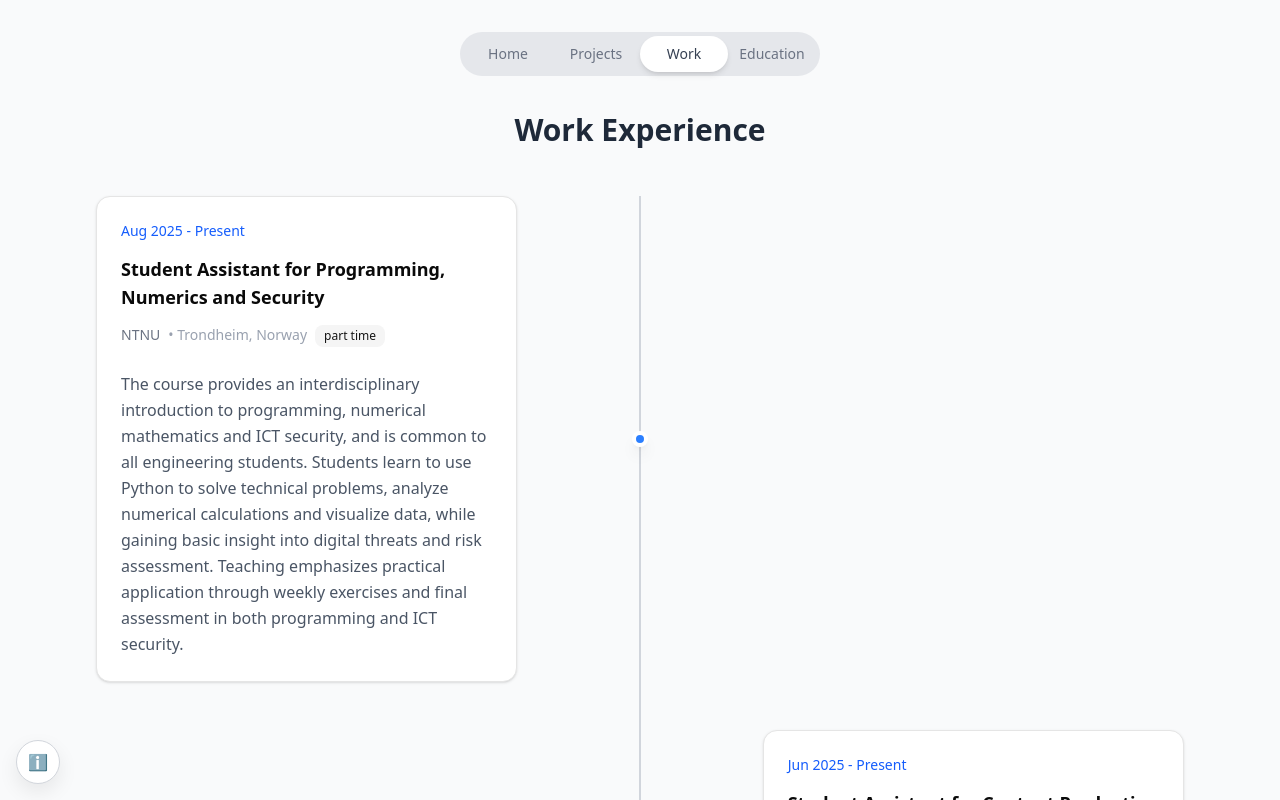
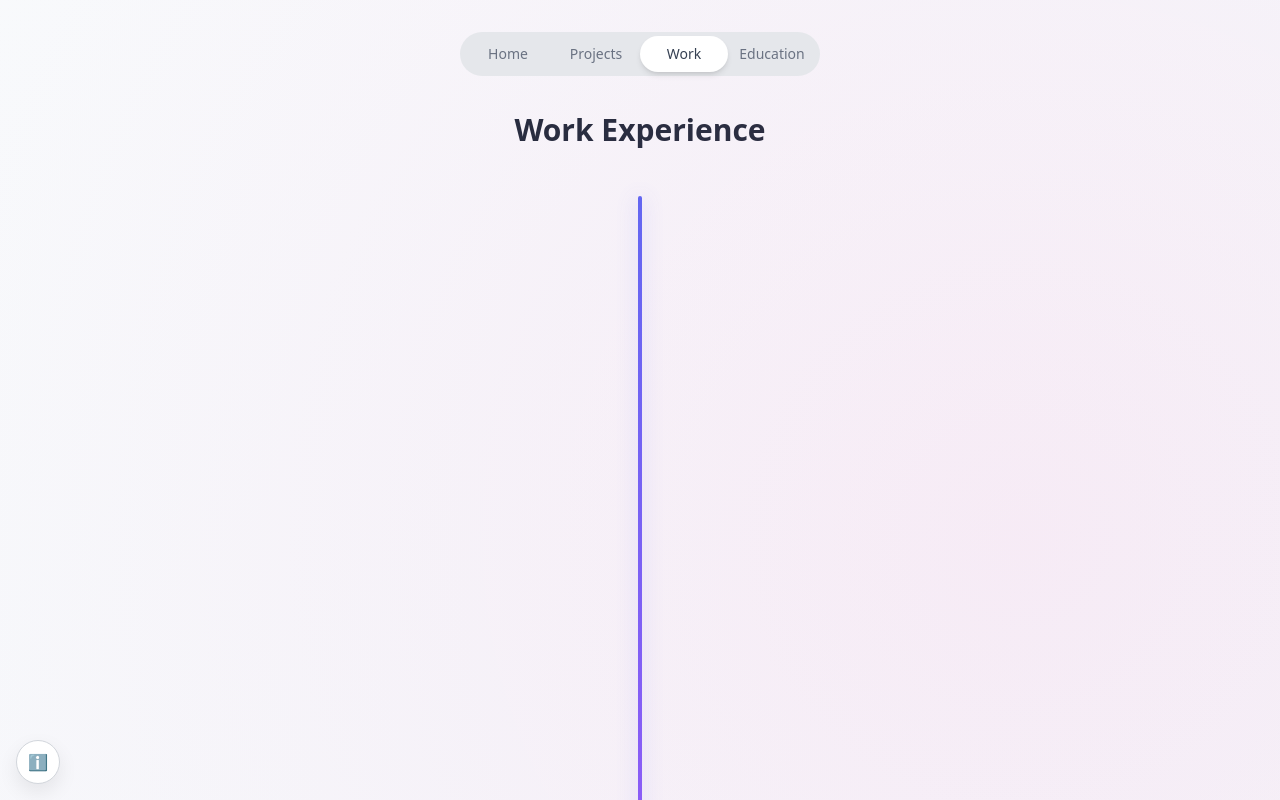
Before and after one commit to kdm-kev-NTNU/AboutMe, a Vue app in the folder frontend/homepage/: page /work-experience in a window 1280 px wide. Shown: the top 800 px of the page. Built offline with nearby package versions, Linux system fonts and the light colour scheme.

Commit message:
add gradient styling to timeline

```diff
--- a/frontend/homepage/src/views/WorkExperienceView.vue
+++ b/frontend/homepage/src/views/WorkExperienceView.vue
@@ -66,39 +66,49 @@ const experiences = computed(() => {
 
       <!-- Timeline Container -->
       <div class="relative timeline-mobile">
-        <!-- Vertical Line -->
-        <div class="absolute left-1/2 transform -translate-x-1/2 w-0.5 h-full bg-gray-300 timeline-line hidden md:block"></div>
+        <!-- Vertical Line with Gradient -->
+        <div class="absolute left-1/2 transform -translate-x-1/2 w-1 h-full bg-gradient-to-b from-indigo-500 via-purple-500 to-pink-500 rounded-full timeline-line hidden md:block shadow-lg"></div>
 
         <!-- Timeline Items -->
-        <div class="space-y-12">
+        <div class="space-y-16">
           <div
             v-for="(experience, index) in experiences"
             :key="index"
-            class="relative flex items-center timeline-item"
+            class="relative flex items-center timeline-item group"
             :class="index % 2 === 0 ? 'justify-start md:justify-start' : 'justify-end md:justify-end'"
           >
-            <!-- Timeline Dot -->
-            <div class="absolute left-1/2 transform -translate-x-1/2 w-4 h-4 bg-blue-500 rounded-full border-4 border-white shadow-lg z-10 timeline-dot hidden md:block"></div>
+            <!-- Timeline Dot with Enhanced Styling -->
+            <div class="absolute left-1/2 transform -translate-x-1/2 w-6 h-6 bg-gradient-to-br from-indigo-500 to-purple-600 rounded-full border-4 border-white shadow-xl z-10 timeline-dot hidden md:block transition-all duration-300 group-hover:scale-125 group-hover:shadow-2xl">
+              <div class="absolute inset-1 bg-white rounded-full opacity-20"></div>
+            </div>
 
-            <!-- Content Card -->
+            <!-- Content Card with Enhanced Styling -->
             <div
               class="w-full md:w-5/12 timeline-content"
               :class="index % 2 === 0 ? 'pr-0 md:pr-8' : 'pl-0 md:pl-8'"
             >
-              <Card class="hover:shadow-lg transition-shadow duration-300">
-                <CardHeader>
-                  <div class="text-sm font-medium text-blue-600 mb-2">{{ experience.period }}</div>
-                  <CardTitle class="text-lg">{{ experience.title }}</CardTitle>
-                  <div class="flex flex-wrap gap-2 mt-2">
-                    <span class="text-sm text-gray-500 font-medium">{{ experience.company }}</span>
-                    <span v-if="experience.location" class="text-sm text-gray-400">• {{ experience.location }}</span>
-                    <Badge v-if="experience.type" variant="secondary" class="text-xs">
+              <Card class="hover:shadow-2xl transition-all duration-500 transform hover:-translate-y-2 bg-white border-0 shadow-lg overflow-hidden">
+                <!-- Gradient Header -->
+                <div class="h-1 bg-gradient-to-r from-indigo-500 via-purple-500 to-pink-500"></div>
+
+                <CardHeader class="pb-4">
+                  <div class="flex items-center justify-between mb-3">
+                    <div class="text-sm font-semibold bg-gradient-to-r from-indigo-600 to-purple-600 bg-clip-text text-transparent">
+                      {{ experience.period }}
+                    </div>
+                    <div class="w-2 h-2 bg-gradient-to-r from-indigo-400 to-purple-400 rounded-full"></div>
+                  </div>
+                  <CardTitle class="text-xl font-bold text-gray-800 mb-3">{{ experience.title }}</CardTitle>
+                  <div class="flex flex-wrap gap-3 mt-2">
+                    <span class="text-sm text-gray-600 font-semibold bg-gray-50 px-3 py-1 rounded-full">{{ experience.company }}</span>
+                    <span v-if="experience.location" class="text-sm text-gray-500 bg-gray-100 px-3 py-1 rounded-full">📍 {{ experience.location }}</span>
+                    <Badge v-if="experience.type" variant="secondary" class="text-xs bg-gradient-to-r from-indigo-100 to-purple-100 text-indigo-700 border-0">
                       {{ experience.type.replace('-', ' ') }}
                     </Badge>
                   </div>
                 </CardHeader>
-                <CardContent>
-                  <p class="text-gray-600 leading-relaxed">{{ experience.description }}</p>
+                <CardContent class="pt-0">
+                  <p class="text-gray-700 leading-relaxed text-sm">{{ experience.description }}</p>
                 </CardContent>
               </Card>
             </div>
@@ -112,35 +122,141 @@ const experiences = computed(() => {
 <style scoped>
 .work-experience {
   min-height: 100vh;
-  background-color: #f9fafb;
+  background: linear-gradient(135deg, #f8fafc 0%, #f1f5f9 100%);
+  position: relative;
 }
 
-/* Mobile Timeline - Stack vertically */
+.work-experience::before {
+  content: '';
+  position: absolute;
+  top: 0;
+  left: 0;
+  right: 0;
+  bottom: 0;
+  background: radial-gradient(circle at 20% 80%, rgba(120, 119, 198, 0.1) 0%, transparent 50%),
+              radial-gradient(circle at 80% 20%, rgba(255, 119, 198, 0.1) 0%, transparent 50%);
+  pointer-events: none;
+}
+
+/* Timeline Animations */
+.timeline-item {
+  opacity: 0;
+  transform: translateY(30px);
+  animation: fadeInUp 0.6s ease-out forwards;
+}
+
+.timeline-item:nth-child(1) { animation-delay: 0.1s; }
+.timeline-item:nth-child(2) { animation-delay: 0.2s; }
+.timeline-item:nth-child(3) { animation-delay: 0.3s; }
+.timeline-item:nth-child(4) { animation-delay: 0.4s; }
+.timeline-item:nth-child(5) { animation-delay: 0.5s; }
+
+@keyframes fadeInUp {
+  to {
+    opacity: 1;
+    transform: translateY(0);
+  }
+}
+
+/* Enhanced Timeline Line */
+.timeline-line {
+  background: linear-gradient(180deg,
+    #6366f1 0%,
+    #8b5cf6 25%,
+    #a855f7 50%,
+    #ec4899 75%,
+    #f97316 100%
+  );
+  box-shadow: 0 0 20px rgba(99, 102, 241, 0.3);
+}
+
+/* Timeline Dot Enhancements */
+.timeline-dot {
+  background: linear-gradient(135deg, #6366f1 0%, #8b5cf6 100%);
+  box-shadow: 0 0 0 4px rgba(255, 255, 255, 0.8),
+              0 4px 20px rgba(99, 102, 241, 0.4);
+}
+
+.timeline-dot::before {
+  content: '';
+  position: absolute;
+  inset: -8px;
+  border-radius: 50%;
+  background: linear-gradient(135deg, #6366f1, #8b5cf6);
+  opacity: 0;
+  transition: opacity 0.3s ease;
+  z-index: -1;
+}
+
+.timeline-item:hover .timeline-dot::before {
+  opacity: 0.2;
+  animation: pulse 2s infinite;
+}
+
+@keyframes pulse {
+  0%, 100% { transform: scale(1); opacity: 0.2; }
+  50% { transform: scale(1.2); opacity: 0.1; }
+}
+
+/* Card Enhancements */
+.timeline-content .card {
+  backdrop-filter: blur(10px);
+  border: 1px solid rgba(255, 255, 255, 0.2);
+}
+
+/* Mobile Timeline - Enhanced */
 @media (max-width: 768px) {
   .timeline-mobile {
     display: block;
+    padding-left: 2rem;
   }
 
   .timeline-mobile .timeline-item {
     display: block;
-    margin-bottom: 2rem;
+    margin-bottom: 3rem;
+    opacity: 1;
+    transform: none;
+    animation: none;
   }
 
   .timeline-mobile .timeline-content {
     width: 100%;
     margin-left: 0;
     margin-right: 0;
-    padding-left: 2rem;
+    padding-left: 0;
   }
 
   .timeline-mobile .timeline-line {
     left: 1rem;
     transform: none;
+    width: 2px;
+    background: linear-gradient(180deg, #6366f1, #8b5cf6, #a855f7);
   }
 
   .timeline-mobile .timeline-dot {
     left: 0.5rem;
     transform: none;
+    width: 1rem;
+    height: 1rem;
+  }
+
+  .work-experience {
+    background: linear-gradient(135deg, #f8fafc 0%, #f1f5f9 100%);
+  }
+}
+
+/* Responsive adjustments */
+@media (max-width: 640px) {
+  .timeline-mobile {
+    padding-left: 1.5rem;
+  }
+
+  .timeline-mobile .timeline-line {
+    left: 0.75rem;
+  }
+
+  .timeline-mobile .timeline-dot {
+    left: 0.25rem;
   }
 }
 </style>
```
